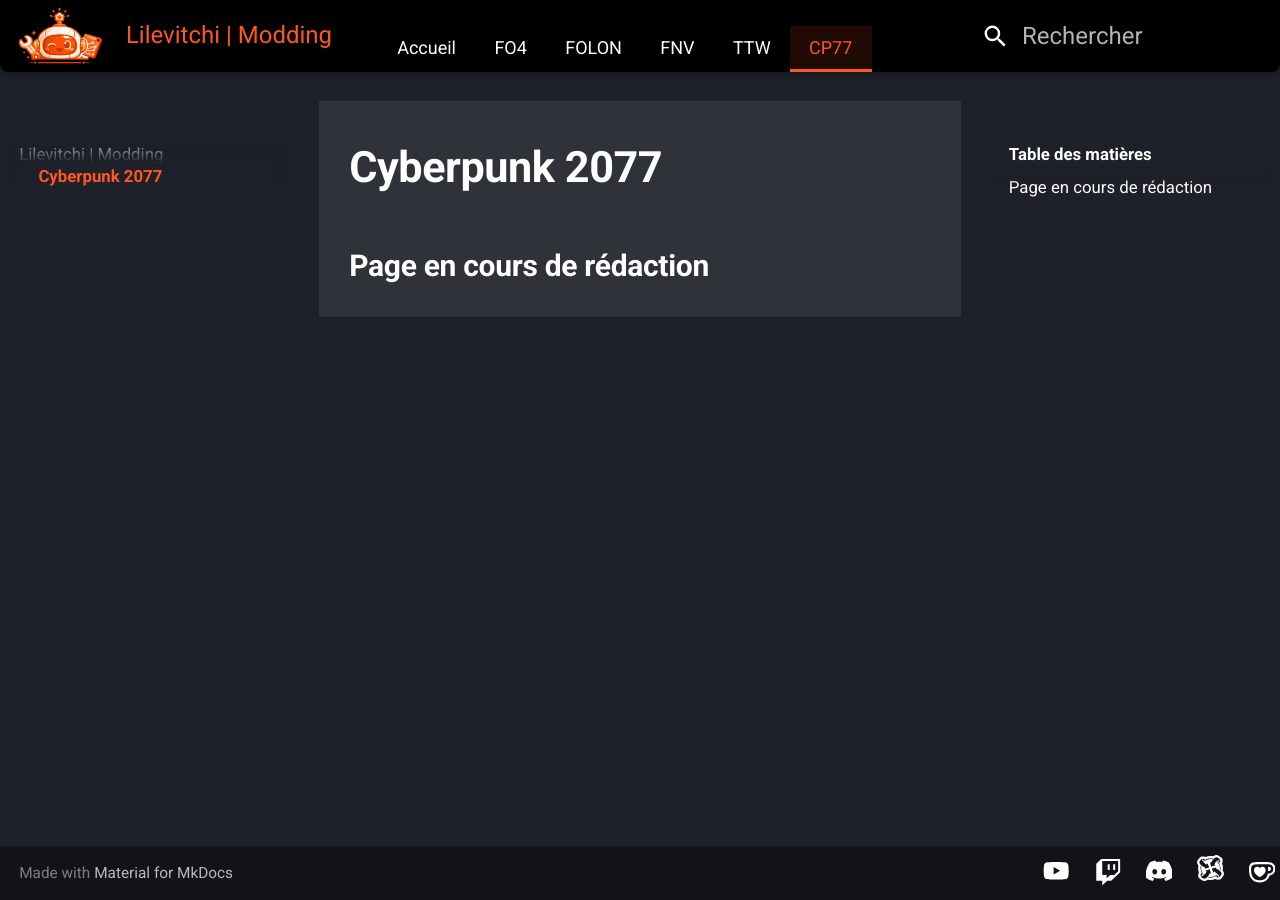
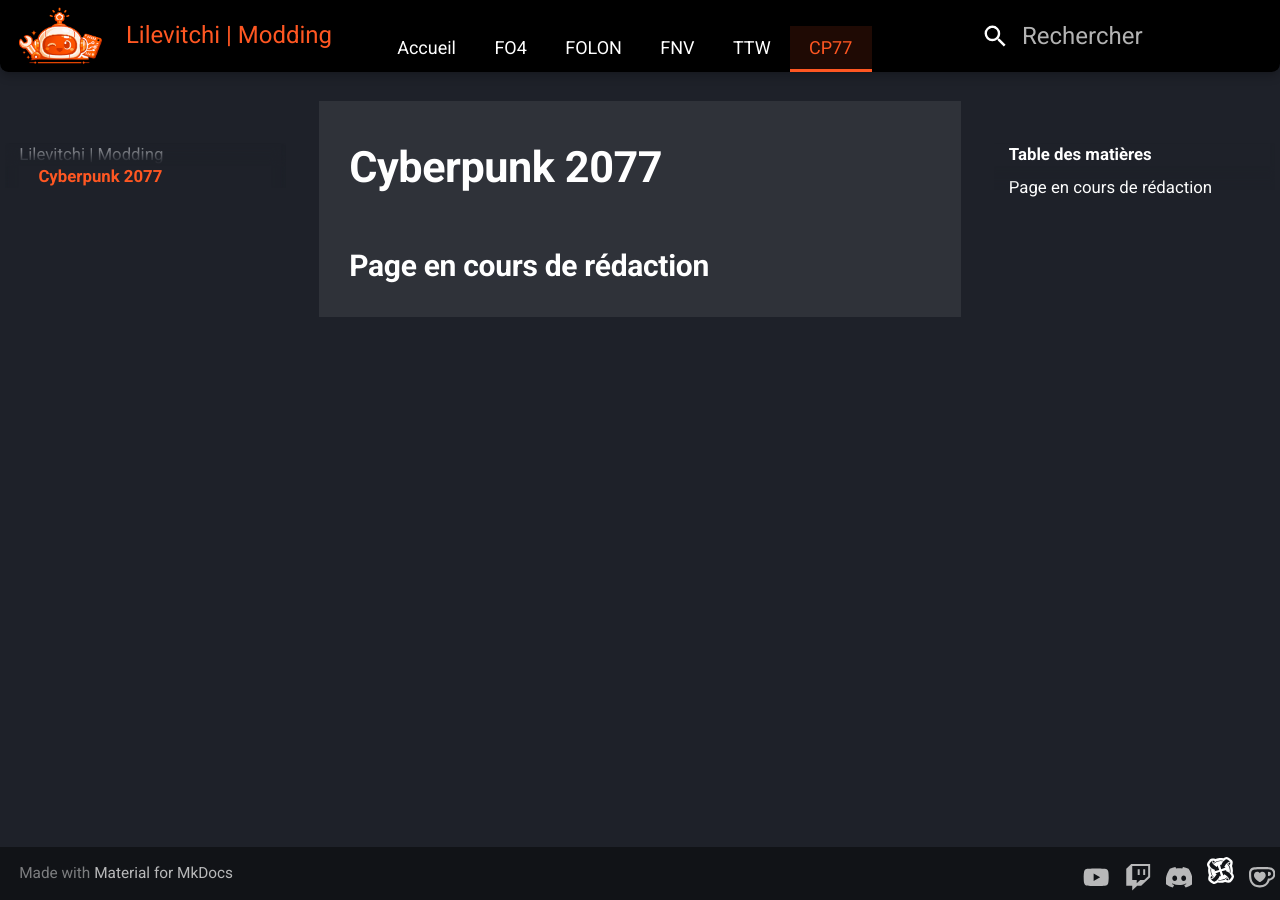
Before and after one commit to Lilevitchi/lilevitchi.github.io, an MkDocs documentation site: the page built from docs/cyberpunk/index.md, in a window 1280 px wide. Built offline with MkDocs 1.6.1 and Material for MkDocs 9.7.7, drawn with Linux system fonts in a browser that asks for light colours.

Commit message:
Update extra.css

```diff
--- a/docs/stylesheets/extra.css
+++ b/docs/stylesheets/extra.css
@@ -393,7 +393,12 @@
   margin-right: var(--space-lg);
   flex-shrink: 0;
   width: auto;
-  height: 60px;
+  height: 80px;
+  align-self: center;
+}
+
+.bot-advice:hover img {
+  transform: translateY(-2px);
 }
 
 /* Titre du conseil */
@@ -605,19 +610,33 @@
 
 /* Lien individuel */
 .md-footer-social__link {
-    margin-left: 10px !important;
+  display: inline-flex;
+  align-items: center;
 }
 
+/* Lien individuel
+.md-footer-social__link {
+    margin-left: 10px !important;
+}*/
+
 /* SVG des icônes sociales */
+.md-footer-social__link svg {
+  width: 1.1rem;
+  height: 1.1rem;
+  fill: currentColor;
+  transition: fill 0.3s ease;
+}
+
+/* SVG des icônes sociales
 .md-footer-social__link svg {
    max-height: 1.1rem !important;
    width: 1.1rem !important;
    fill: #ffffff !important;
    transition: fill 0.3s ease;
-}
+} */
 
 .md-footer-social__link:hover svg {
-    fill: #ff5722 !important;
+    fill: var(--accent);
 }
 
 .orange-icon-svg, .custom-social-icon, .md-footer-social__icon {
@@ -657,22 +676,6 @@
    9. RÉSEAUX SOCIAUX — FOOTER
    ==============================
 
-
-.md-footer-social {
-  display: flex;
-  justify-content: flex-end;
-  gap: 15px;
-  margin-left: auto;
-  padding-top: 8px;
-}
-
-
-.md-footer-social__link {
-  display: inline-flex;
-  align-items: center;
-}
-
-
 .md-footer-social__link svg {
   width: 1.1rem;
   height: 1.1rem;
@@ -680,11 +683,9 @@
   transition: fill 0.3s ease;
 }
 
-
 .md-footer {
   color: var(--white);
 }
-
 
 .md-footer-social__link:hover {
   color: var(--accent);
```
